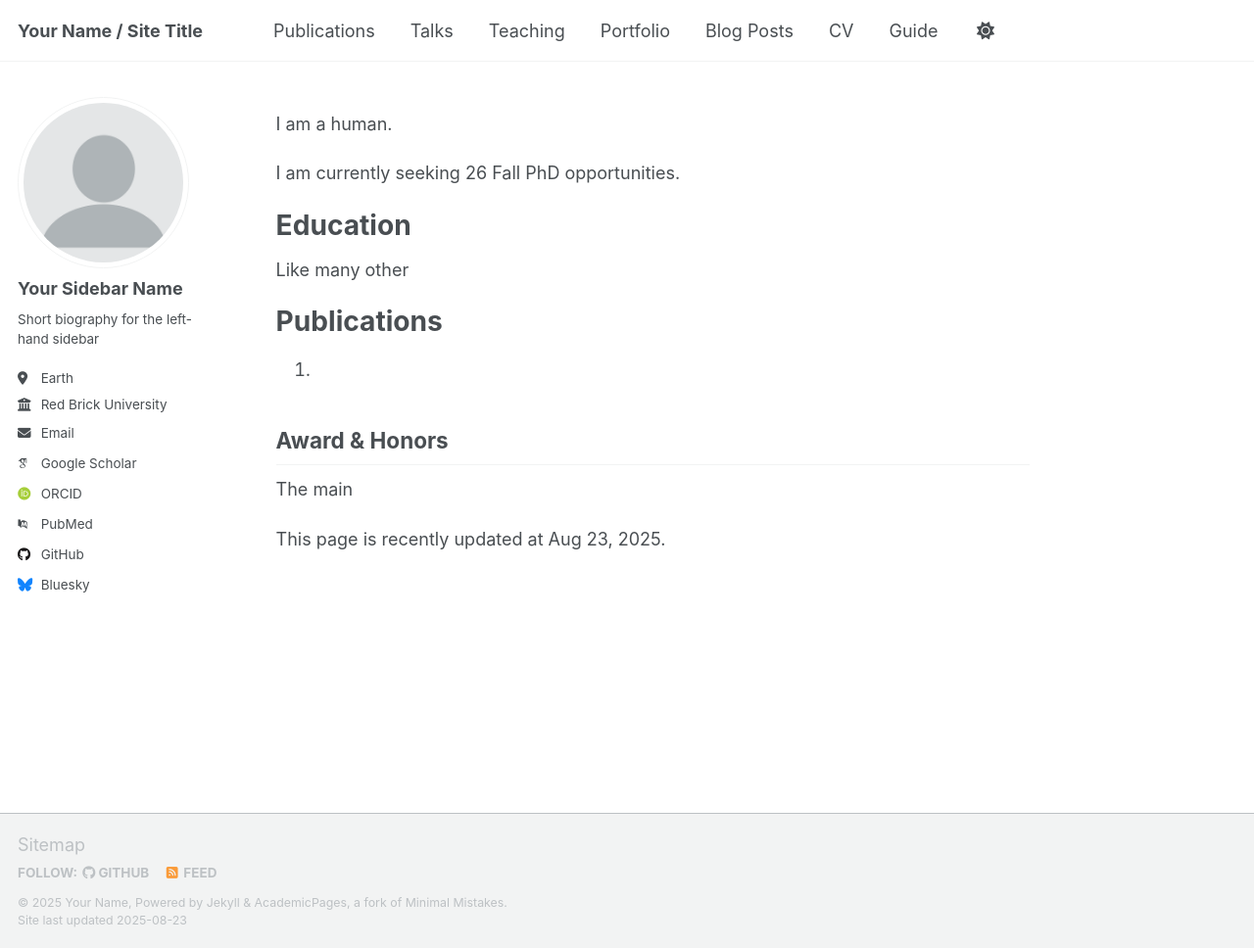
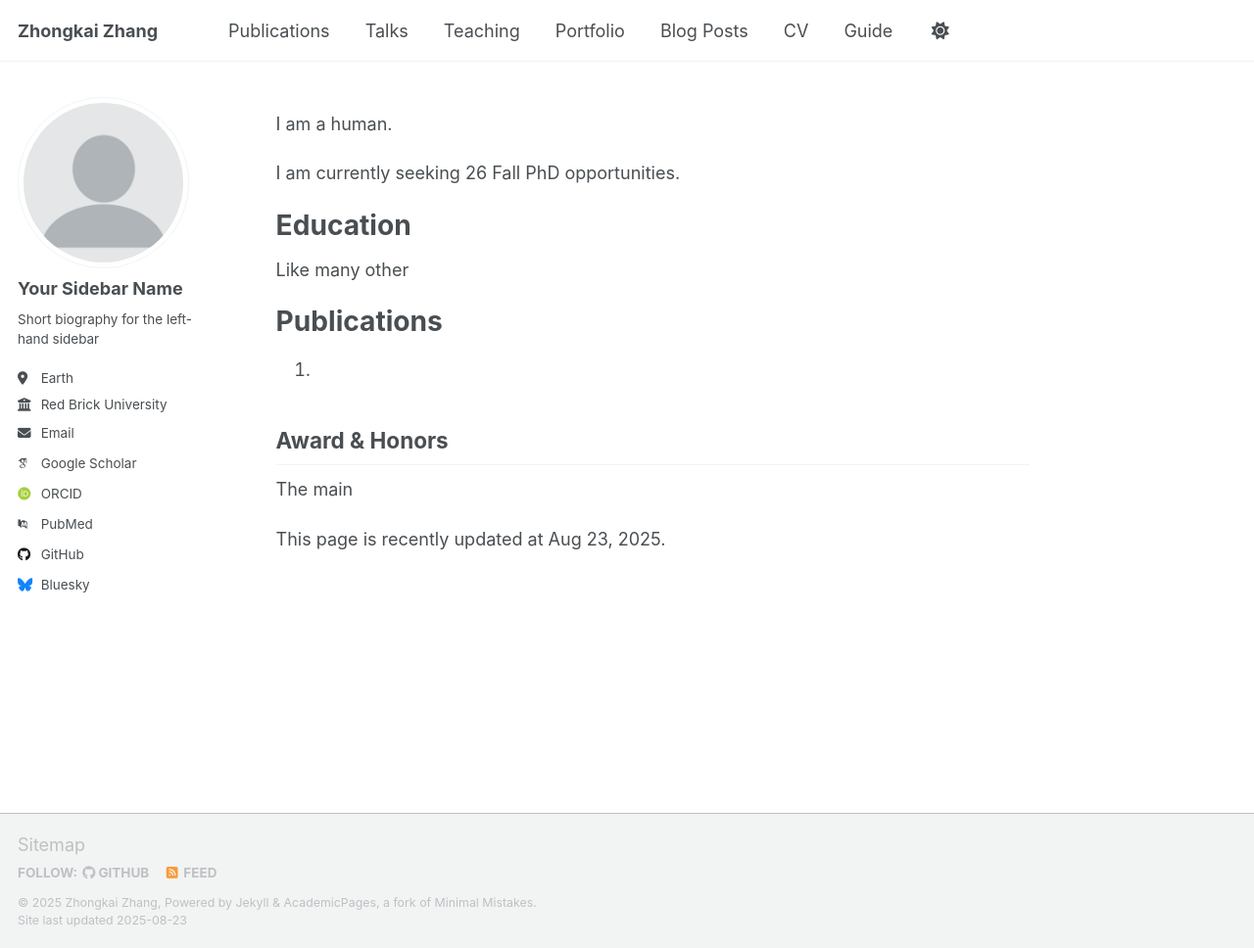
Before and after one commit to V373/blog, a Jekyll site: the page built from _pages/about.md, in a window 1280 px wide and 968 px high. Shown: the whole window at 98% size. Built offline with Jekyll 4.4.1, drawn with Linux system fonts in a browser that asks for light colours; some web fonts are replaced; a script that is not in the unit is left out.

Commit message:
Update _config.yml

```diff
--- a/_config.yml
+++ b/_config.yml
@@ -9,11 +9,11 @@
 # Basic Site Settings
 locale                   : "en-US"
 site_theme               : "default" # Currently available options are "default", "air"
-title                    : "Your Name / Site Title"
+title                    : "Zhongkai Zhang"
 title_separator          : "-"
-name                     : &name "Your Name"
+name                     : &name "Zhongkai Zhang"
 description              : &description "personal description"
-url                      : https://academicpages.github.io # the base hostname & protocol for your site e.g. "https://[your GitHub username].github.io" or if you already have some other page hosted on Github then use "https://[your GitHub username].github.io/[Your Repo Name]"
+url                      : https://v373.github.io # the base hostname & protocol for your site e.g. "https://[your GitHub username].github.io" or if you already have some other page hosted on Github then use "https://[your GitHub username].github.io/[Your Repo Name]"
 baseurl                  : "" # the subpath of your site, e.g. "/blog"
 repository               : "academicpages/academicpages.github.io"
 
```
